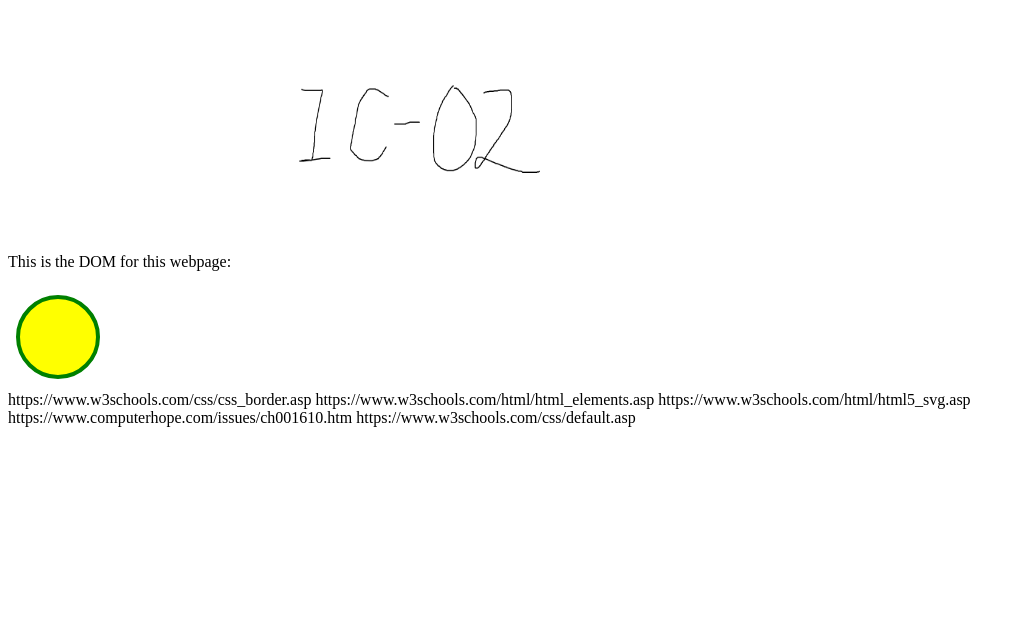
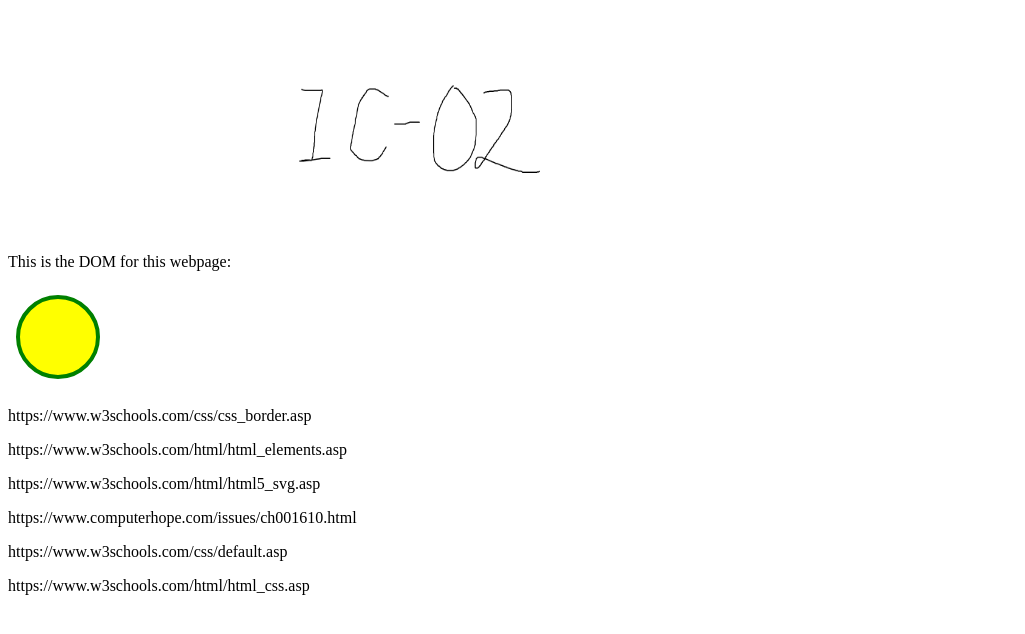
Before and after one commit to DS4200-Sec2-F22/ic-02-Vainglorier-code, a plain HTML site: page index.html in a window 1280 px wide. Shown: the part 110-744 px from the top of the page, without its empty margins (0-1025 px from the left). Drawn offline with Linux system fonts and the light colour scheme.

Commit message:
Update index.html

```diff
--- a/index.html
+++ b/index.html
@@ -4,6 +4,7 @@
 <head>
     <meta charset=utf-8/>
     <title>ic-02</title>
+    <link rel="stylesheet" href="styles.css">
 </head>
 
 
@@ -23,11 +24,12 @@
     </div>
 
     <div id="div3" class="container">
-        https://www.w3schools.com/css/css_border.asp
-        https://www.w3schools.com/html/html_elements.asp
-        https://www.w3schools.com/html/html5_svg.asp
-        https://www.computerhope.com/issues/ch001610.htm
-        https://www.w3schools.com/css/default.asp
+        <p>https://www.w3schools.com/css/css_border.asp</p>
+        <p>https://www.w3schools.com/html/html_elements.asp</p>
+        <p>https://www.w3schools.com/html/html5_svg.asp</p>
+        <p>https://www.computerhope.com/issues/ch001610.html</p>
+        <p>https://www.w3schools.com/css/default.asp</p>
+        <p>https://www.w3schools.com/html/html_css.asp</p>
     </div>
 
 </body>
```
